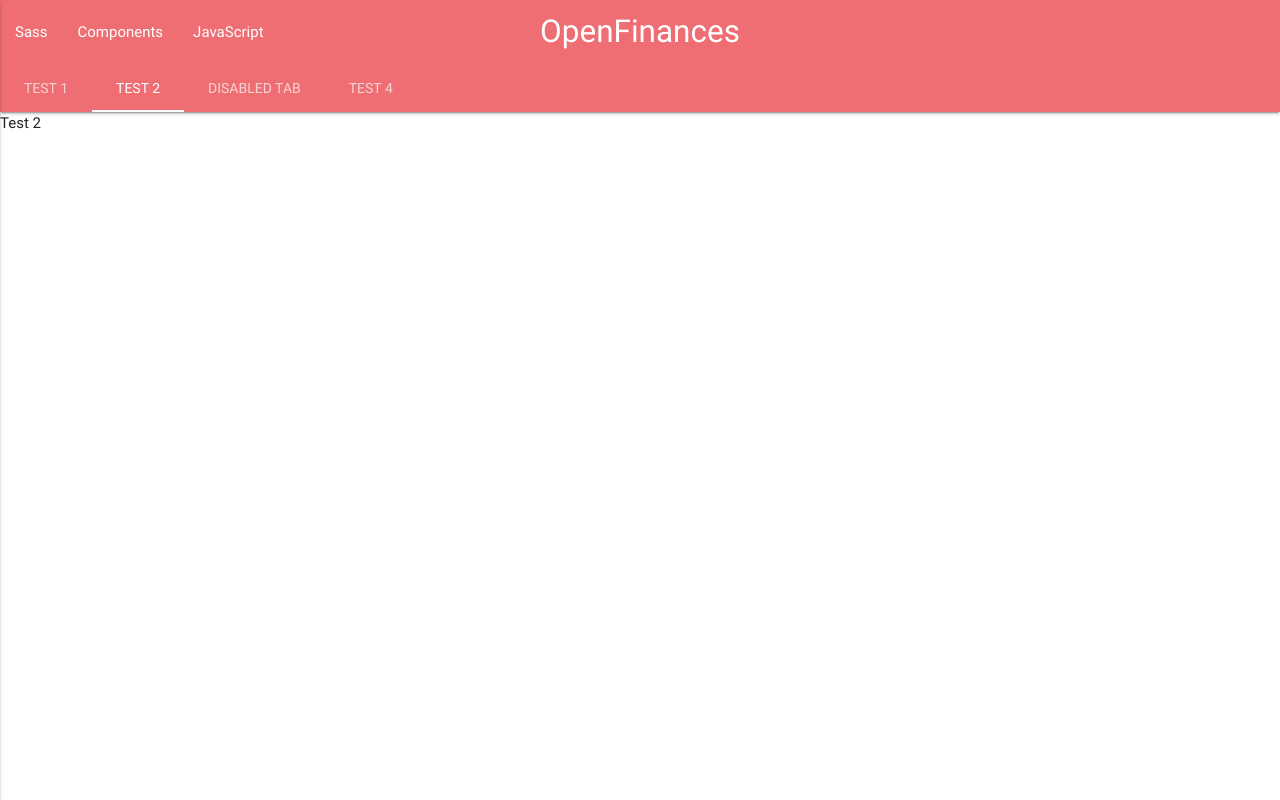
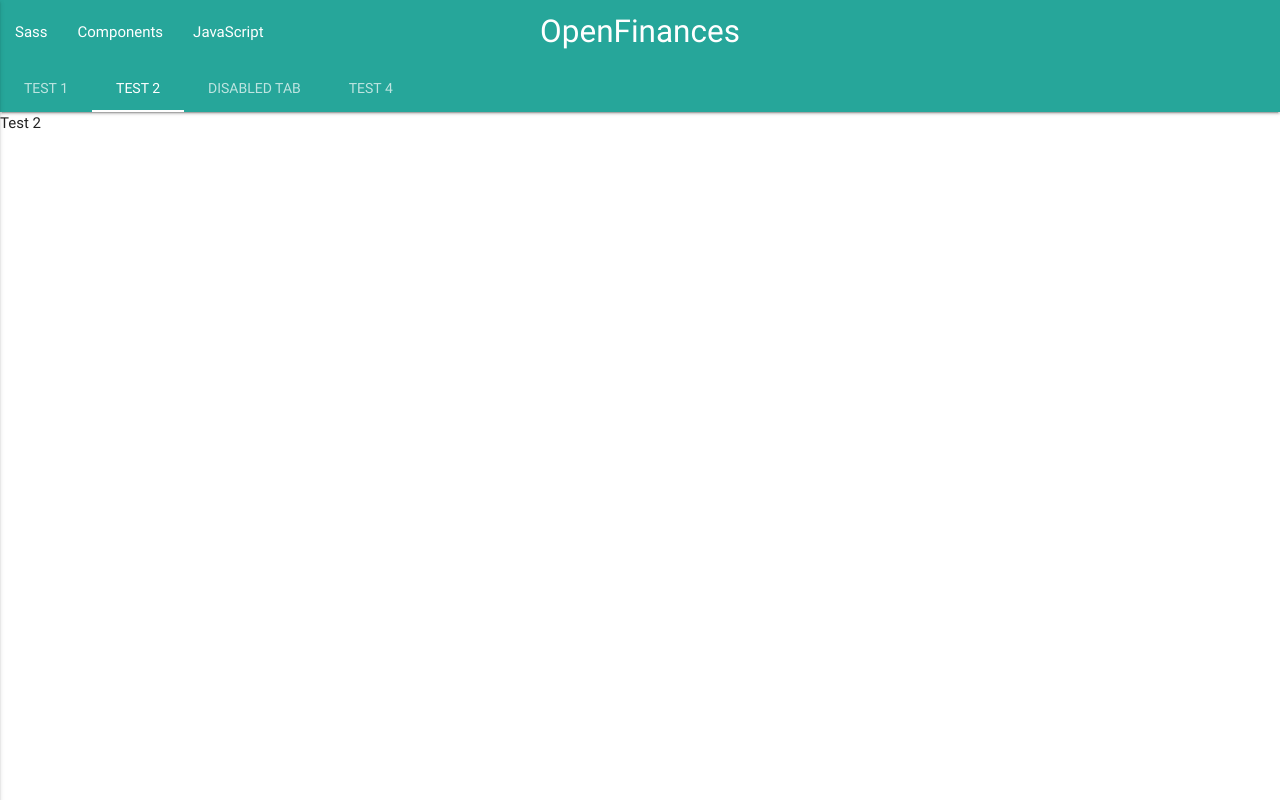
Before and after one commit to Qo2770/OpenFinances, a Vue app in the folder client/: page / in a window 1280 px wide. Built offline with nearby package versions, Linux system fonts and the light colour scheme.

Commit message:
feat: Apply layout color to navbar
Apply layout color (light teal) to Navigation Bar

```diff
--- a/client/src/components/NavBar.vue
+++ b/client/src/components/NavBar.vue
@@ -1,6 +1,6 @@
 <template>
   <div id="navbar">
-    <nav class="nav-extended">
+    <nav class="nav-extended teal lighten-1">
       <div class="nav-wrapper">
         <a href="#" class="brand-logo center">OpenFinances</a>
         <a href="#" data-activates="mobile-demo" class="button-collapse"><i class="material-icons">menu</i></a>
```
